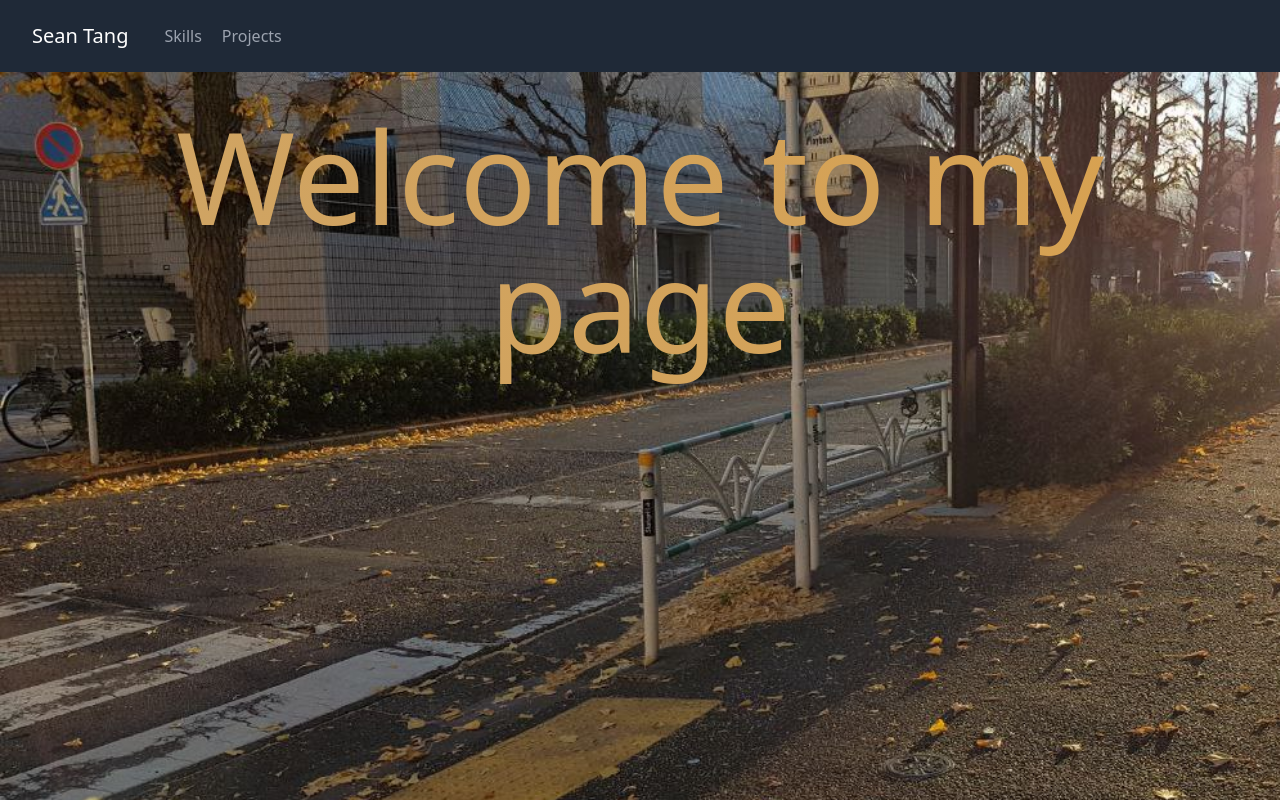
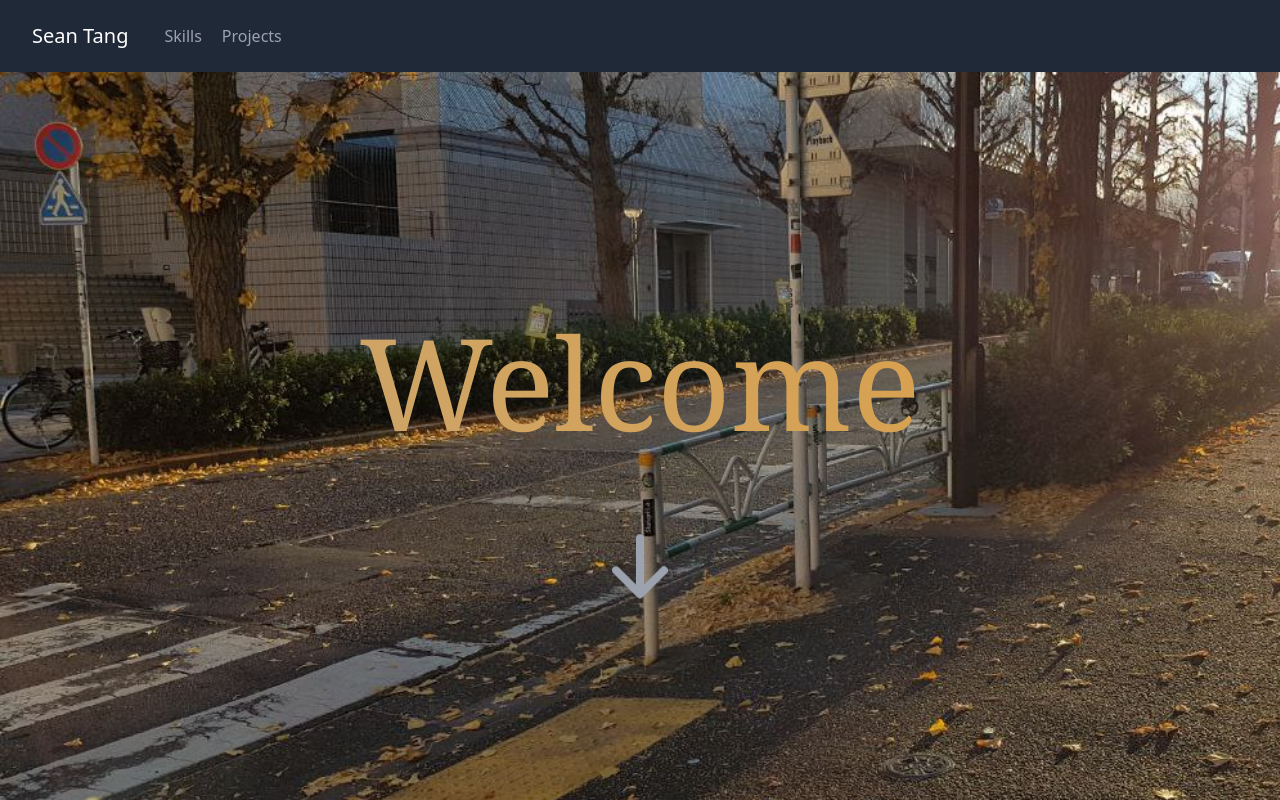
Before and after one commit to SeanEvanss/react_portfolio_site, a React (Create React App) app: page / in a window 1280 px wide. Shown: the top 800 px of the page. Built offline with nearby package versions, Linux system fonts and the light colour scheme.

Commit message:
Refined 'scrollMagic(about)' component animations

```diff
--- a/src/components/Landing.js
+++ b/src/components/Landing.js
@@ -9,17 +9,17 @@ export default function Landing() {
 
     return (
         <section id="landing" >
-            <div className="h-screen" style={{ backgroundImage: `url(${background})`, backgroundSize: "cover" }}>
-                <div className="container mx-auto flex px-10 py-10 md:flex-row flex col items-center justify-center">
-                    <div className="flex flex-col md:items-start md:text-left mb-16 md:mb-0 items-center justify-center" >
-                        <h1 id="landing" className="title-font lg:text-9xl lg:pb-5 text-3xl font-medium text-center">
-                            Welcome to my page
+            <div className="flex flex-col h-screen justify-center items-center" style={{ backgroundImage: `url(${background})`, backgroundSize: "cover" }}>
+                <div className="container mx-auto flex px-10 py-10 flex-col items-center justify-center content-center">
+                    <div className="flex flex-wrap md:items-start md:text-left mb-16 md:mb-0 items-center justify-center m-auto">
+                        <h1 id="landing_words" className="font-serif lg:text-9xl lg:pb-5 text-3xl font-medium text-center">
+                            Welcome
                         </h1>
                     </div>
 
                 </div>
-                <div className="flex justify-center py-10" >
-                    <ArrowDownIcon className="animate-bounce w-12 h-12" />
+                <div className="flex justify-center py-10">
+                    <ArrowDownIcon className="animate-bounce w-20 h-20" />
                 </div>
             </div>
 
--- a/src/components/Navbar.js
+++ b/src/components/Navbar.js
@@ -4,7 +4,7 @@ export default class Navbar extends Component {
     render() {
         return (
             <header className="bg-gray-800 md:sticky top-0 z-10">
-                <div className="container mx-auto flex flex-wrap p-5 flex-row items-center">
+                <div className="container mx-auto flex flex-wrap xl:p-5 md:p-3 flex-row items-center">
                     <div className="title-font font-medium text-white mb-4 md:mb-0">
                         <a href="#landing" className="ml-3 text-xl">
                             Sean Tang
--- a/src/components/ScrollMagic.js
+++ b/src/components/ScrollMagic.js
@@ -4,7 +4,6 @@ import Profile from './resources/profile.jpeg';
 import { gsap } from 'gsap';
 import { ScrollTrigger } from "gsap/ScrollTrigger";
 import { ArrowDownIcon } from '@heroicons/react/solid';
-
 
 export default function ScrollMagic() {
 
@@ -22,11 +21,11 @@ export default function ScrollMagic() {
                 delay: 0,
                 ease: "linear",
                 scrollTrigger: {
-                    trigger: currElement.querySelector("#text_1"),
+                    trigger: currElement.querySelector("#main_trigger"),
                     markers: false,
                     scrub: true,
-                    start: "top center",
-                    end: "bottom center"
+                    start: "top center+=20%",
+                    end: "bottom center+=20%"
                 }
             });
     }, []);
@@ -39,15 +38,15 @@ export default function ScrollMagic() {
                 x: -500,
                 duration: 3,
                 opacity: 0,
-                scale:1,
+                scale: 1,
                 delay: 0.5,
                 ease: "none",
                 scrollTrigger: {
-                    trigger: currElement.querySelector("#text_1"),
+                    trigger: currElement.querySelector("#main_trigger"),
                     markers: false,
                     scrub: true,
-                    start: "top center",
-                    end: "bottom center"
+                    start: "top center+=20%",
+                    end: "bottom center+=20%"
 
                 }
             });
@@ -64,11 +63,11 @@ export default function ScrollMagic() {
                 delay: 1,
                 ease: "none",
                 scrollTrigger: {
-                    trigger: currElement.querySelector("#text_1"),
+                    trigger: currElement.querySelector("#main_trigger"),
                     markers: false,
                     scrub: true,
-                    start: "top center",
-                    end: "bottom center"
+                    start: "top center+=20%",
+                    end: "bottom center+=20%"
 
                 }
             });
@@ -85,11 +84,11 @@ export default function ScrollMagic() {
                 delay: 1.5,
                 ease: "none",
                 scrollTrigger: {
-                    trigger: currElement.querySelector("#text_1"),
+                    trigger: currElement.querySelector("#main_trigger"),
                     markers: false,
                     scrub: true,
-                    start: "top center",
-                    end: "bottom center"
+                    start: "top center+=20%",
+                    end: "bottom center+=20%"
 
                 }
             });
@@ -106,11 +105,11 @@ export default function ScrollMagic() {
                 delay: 2,
                 ease: "none",
                 scrollTrigger: {
-                    trigger: currElement.querySelector("#text_1"),
+                    trigger: currElement.querySelector("#main_trigger"),
                     markers: false,
                     scrub: true,
-                    start: "top center",
-                    end: "bottom center"
+                    start: "top center+=20%",
+                    end: "bottom center+=20%"
 
                 }
             });
@@ -120,19 +119,21 @@ export default function ScrollMagic() {
         <section id="ScrollMagic" ref={ref}>
 
             <div className="container mx-auto px-10 py-10 flex md:flex-row flex-col items-center">
-                <div id="main_trigger" className="lg:flex-grow md:w-1/2 lg:pr-24 md:pr-16 flex flex-col md:items-start md:text-left mb-16 md:mb-0 items-center text-center">
+                <div className="lg:flex-grow md:w-1/2 lg:pr-24 md:pr-16 flex flex-col md:items-start md:text-left mb-16 md:mb-0 items-center text-center">
+                    <div id="main_trigger">
                         <h1 id="text_1" className="title-font lg:text-6xl text-3xl font-medium text-white">
                             Hi I'm Sean
                         </h1>
-                    <h1 id="text_2" className="title-font lg:text-4xl text-3xl mt-5 mb-10 font-medium text-yellow-500">
+                        <h1 id="text_2" className="title-font lg:text-4xl text-3xl mt-5 xl:mb-10 mb-5 font-medium text-yellow-500">
                             I love to create applications and more using programming
                         </h1>
                         <div id="text_3">
                             <p id="mainText" className="mb-0 leading-relaxed">
                                 I'm currently working as a backend Software Engineer at <em>PayPal Singapore</em>.<br />
 
-                            I just love finding applications for my programming to create cool stuff from games, web apps and so on.
+                                I love finding applications for my programming to create cool stuff from games, web apps and so on.
                             </p>
+                        </div>
                     </div>
 
                     <div id="buttons_1" className="flex justify-center mt-8">
@@ -146,7 +147,7 @@ export default function ScrollMagic() {
                         </a>
                     </div>
                 </div>
-                <div id="profile" className="lg:max-w-lg lg:w-f md:w-1/2 sm:w-1/4 w-5/6 flex flex-col text-center">
+                <div id="profile" className="lg:max-w-lg lg:w-f md:w-1/2 lg:mt-5 sm:w-1/4 w-5/6 flex flex-col text-center">
                     <img
                         className="object-cover object-center rounded"
                         alt="Profile pic loading..."
--- a/src/components/styles/Landing.css
+++ b/src/components/styles/Landing.css
@@ -1,4 +1,4 @@
-    #landing {
+    #landing_words {
         background-image: linear-gradient(60deg, #afafaf, #dba048);
         background-clip: text;
         background-size: 400% 400%;
```
Lines whose indentation alone changed are shown as unchanged.
